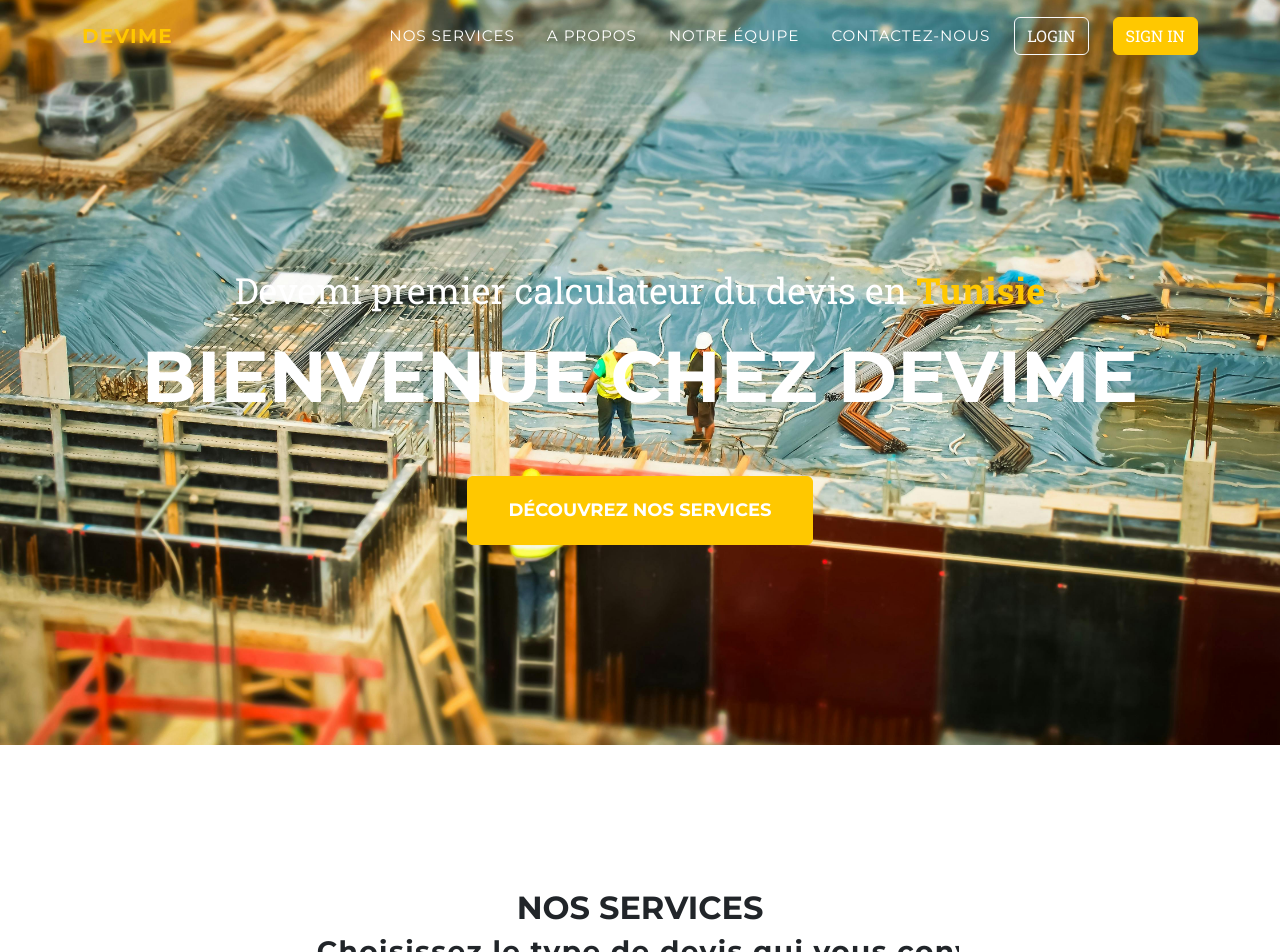
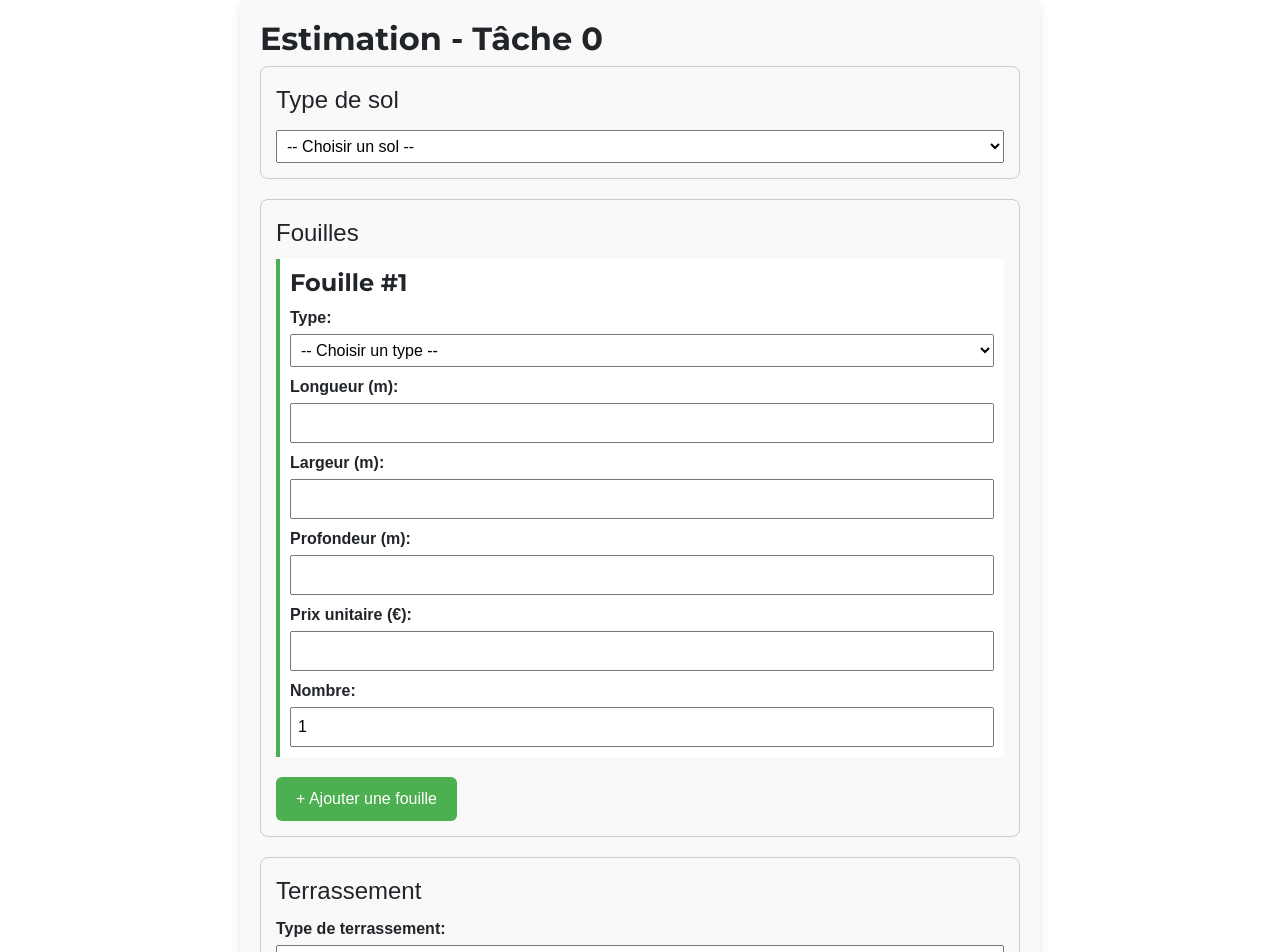
Before and after one commit to amirf95/Devime_react, a React (Vite) app in the folder devime-react/: page /estimation-tache0 in a window 1280 px wide. Shown: the top 952 px of the page. Built offline with nearby package versions, Linux system fonts and the light colour scheme; no server answers.

Commit message:
add form of task 0

```diff
--- a/devime-react/src/App.jsx
+++ b/devime-react/src/App.jsx
@@ -13,6 +13,7 @@ import Team from './components/homePage/Team';
 import Login from './components/authentification/LoginForm';
 import Register from './components/authentification/Register';
 import UserProfile from './components/authentification/userprofil';
+import Task0Form from "./components/estimation/Task0Form";
 
 function MainApp() {
   return (
@@ -38,6 +39,7 @@ function App() {
         <Route path="/*" element={<MainApp />} />
         <Route path="/register" element={<Register />} />
         <Route path="/profile" element={<UserProfile />} />
+        <Route path="/estimation-tache0" element={<Task0Form />} />
 
       </Routes>
     </Router>
--- /dev/null
+++ b/devime-react/src/components/estimation/Task0Form.css
@@ -0,0 +1,62 @@
+.form-container {
+  max-width: 800px;
+  margin: auto;
+  padding: 20px;
+  font-family: Arial;
+  background-color: #f9f9f9;
+  border-radius: 12px;
+  box-shadow: 0 0 8px rgba(0,0,0,0.1);
+}
+
+fieldset {
+  margin-bottom: 20px;
+  padding: 15px;
+  border-radius: 8px;
+  border: 1px solid #ccc;
+}
+
+.fouille-group {
+  padding: 10px;
+  margin-bottom: 10px;
+  background-color: #fff;
+  border-left: 4px solid #4CAF50;
+}
+
+label {
+  display: block;
+  margin-top: 8px;
+  font-weight: bold;
+}
+
+input, select, textarea {
+  width: 100%;
+  padding: 6px;
+  margin-top: 4px;
+}
+
+button {
+  padding: 10px 20px;
+  margin-top: 10px;
+  background-color: #4CAF50;
+  color: white;
+  border: none;
+  border-radius: 6px;
+  cursor: pointer;
+}
+
+.result-box {
+  margin-top: 20px;
+  background-color: #e6ffe6;
+  padding: 15px;
+  border: 1px solid #c3e6cb;
+  border-radius: 8px;
+}
+
+.error-box {
+  margin-top: 20px;
+  color: red;
+  background: #ffe6e6;
+  padding: 10px;
+  border: 1px solid red;
+  border-radius: 8px;
+}
--- /dev/null
+++ b/devime-react/src/components/estimation/Task0Form.jsx
@@ -0,0 +1,210 @@
+import React, { useState } from 'react';
+import axios from 'axios';
+import './Task0Form.css';
+
+const fouilleTypes = [
+  { value: 'pleine_masse', label: 'Fouille en pleine masse' },
+  { value: 'rigole', label: 'Fouille en rigole' },
+  { value: 'tranchee', label: 'Fouille en tranchée' },
+  { value: 'semelles_isolees', label: 'Fouille pour semelles isolées' },
+  { value: 'puits', label: 'Fouille en puits' },
+  { value: 'decapage_terre_vegetale', label: 'Décapage de terre végétale' },
+  { value: 'talus', label: 'Fouille en talus' },
+  { value: 'pieux', label: 'Fouille en pieux' },
+];
+
+const solOptions = [
+  { value: 'argile', label: 'Argile' },
+  { value: 'sable', label: 'Sable' },
+  { value: 'limon', label: 'Limon' },
+  { value: 'roche', label: 'Roche' },
+  { value: 'compact_meuble', label: 'Sol compact/meuble' },
+];
+
+const terrassementOptions = [
+  { value: 'deblais', label: 'Déblais' },
+  { value: 'remblais', label: 'Remblais' },
+  { value: 'mixte', label: 'Mixte' },
+  { value: 'modelage', label: 'Modelage de terrain' },
+];
+
+export default function Task0Form() {
+  const [fouilles, setFouilles] = useState([
+    { type_fouille: '', longueur: '', largeur: '', profondeur: '', diametre: '', prix_unitaire: '', nombre: 1 }
+  ]);
+  const [sol, setSol] = useState('');
+  const [terrassement, setTerrassement] = useState({ type_terrassement: '', prix_terrassement: '', description: '' });
+  const [result, setResult] = useState(null);
+  const [error, setError] = useState('');
+
+  const handleFouilleChange = (index, field, value) => {
+    const newFouilles = [...fouilles];
+    newFouilles[index][field] = value;
+    setFouilles(newFouilles);
+  };
+
+  const addFouille = () => {
+    setFouilles([...fouilles, { type_fouille: '', longueur: '', largeur: '', profondeur: '', diametre: '', prix_unitaire: '', nombre: 1 }]);
+  };
+
+  const handleSubmit = async (e) => {
+    e.preventDefault();
+    setError('');
+    try {
+      // Formatage des fouilles (parse float/int)
+      const formattedFouilles = fouilles.map(f => ({
+        type_fouille: f.type_fouille,
+        longueur: f.longueur ? parseFloat(f.longueur) : null,
+        largeur: f.largeur ? parseFloat(f.largeur) : null,
+        profondeur: parseFloat(f.profondeur),
+        diametre: f.diametre ? parseFloat(f.diametre) : null,
+        prix_unitaire: parseFloat(f.prix_unitaire),
+        nombre: parseInt(f.nombre),
+        // **NE PAS envoyer `estimation` ici**
+      }));
+
+      // Payload avec noms attendus côté backend
+      const payload = {
+        sol,
+        fouilles: formattedFouilles,
+        type_terrassement: terrassement.type_terrassement,
+        prix_terrassement: parseFloat(terrassement.prix_terrassement),
+        description: terrassement.description
+      };
+
+      const res = await axios.post('http://localhost:8000/api/estimations/', payload);
+      setResult(res.data);
+    } catch (err) {
+      console.error('Erreur détaillée :', err);
+      if (err.response) {
+        setError(`Erreur ${err.response.status} : ${JSON.stringify(err.response.data)}`);
+      } else if (err.request) {
+        setError("Le serveur n'est pas joignable.");
+      } else {
+        setError("Erreur inconnue : " + err.message);
+      }
+    }
+  };
+
+  return (
+    <div className="form-container">
+      <h2>Estimation - Tâche 0</h2>
+      <form onSubmit={handleSubmit}>
+
+        <fieldset>
+          <legend>Type de sol</legend>
+          <select required value={sol} onChange={e => setSol(e.target.value)}>
+            <option value="">-- Choisir un sol --</option>
+            {solOptions.map(opt => <option key={opt.value} value={opt.value}>{opt.label}</option>)}
+          </select>
+        </fieldset>
+
+        <fieldset>
+          <legend>Fouilles</legend>
+          {fouilles.map((fouille, index) => (
+            <div key={index} className="fouille-group">
+              <h4>Fouille #{index + 1}</h4>
+
+              <label>Type:</label>
+              <select
+                required
+                value={fouille.type_fouille}
+                onChange={e => handleFouilleChange(index, 'type_fouille', e.target.value)}
+              >
+                <option value="">-- Choisir un type --</option>
+                {fouilleTypes.map(ft => <option key={ft.value} value={ft.value}>{ft.label}</option>)}
+              </select>
+
+              <label>Longueur (m):</label>
+              <input
+                type="number" min="0" step="0.01"
+                value={fouille.longueur}
+                onChange={e => handleFouilleChange(index, 'longueur', e.target.value)}
+              />
+
+              <label>Largeur (m):</label>
+              <input
+                type="number" min="0" step="0.01"
+                value={fouille.largeur}
+                onChange={e => handleFouilleChange(index, 'largeur', e.target.value)}
+              />
+
+              <label>Profondeur (m):</label>
+              <input
+                type="number" min="0" step="0.01" required
+                value={fouille.profondeur}
+                onChange={e => handleFouilleChange(index, 'profondeur', e.target.value)}
+              />
+
+              {['pieux', 'puits'].includes(fouille.type_fouille) && (
+                <>
+                  <label>Diamètre (m):</label>
+                  <input
+                    type="number" min="0" step="0.01" required
+                    value={fouille.diametre}
+                    onChange={e => handleFouilleChange(index, 'diametre', e.target.value)}
+                  />
+                </>
+              )}
+
+              <label>Prix unitaire (€):</label>
+              <input
+                type="number" min="0" step="0.01" required
+                value={fouille.prix_unitaire}
+                onChange={e => handleFouilleChange(index, 'prix_unitaire', e.target.value)}
+              />
+
+              <label>Nombre:</label>
+              <input
+                type="number" min="1"
+                value={fouille.nombre}
+                onChange={e => handleFouilleChange(index, 'nombre', e.target.value)}
+              />
+            </div>
+          ))}
+          <button type="button" onClick={addFouille}>+ Ajouter une fouille</button>
+        </fieldset>
+
+        <fieldset>
+          <legend>Terrassement</legend>
+
+          <label>Type de terrassement:</label>
+          <select
+            required
+            value={terrassement.type_terrassement}
+            onChange={e => setTerrassement({ ...terrassement, type_terrassement: e.target.value })}
+          >
+            <option value="">-- Choisir un type --</option>
+            {terrassementOptions.map(opt => <option key={opt.value} value={opt.value}>{opt.label}</option>)}
+          </select>
+
+          <label>Prix total terrassement (€):</label>
+          <input
+            type="number" min="0" step="0.01" required
+            value={terrassement.prix_terrassement}
+            onChange={e => setTerrassement({ ...terrassement, prix_terrassement: e.target.value })}
+          />
+
+          <label>Description:</label>
+          <textarea
+            value={terrassement.description}
+            onChange={e => setTerrassement({ ...terrassement, description: e.target.value })}
+          />
+        </fieldset>
+
+        <button type="submit">💰 Calculer</button>
+      </form>
+
+      {error && <div className="error-message" style={{ color: 'red', marginTop: 10 }}>{error}</div>}
+
+      {result && (
+        <div className="result-box" style={{ marginTop: 20, padding: 10, border: '1px solid #ccc' }}>
+          <h3>Résultat de l’estimation</h3>
+          <p>Volume total de fouilles : {result.volume_total_fouilles} m³</p>
+          <p>Prix total fouilles : {result.prix_total_fouilles} €</p>
+          <p>Prix total estimation : {result.prix_total} €</p>
+        </div>
+      )}
+    </div>
+  );
+}
```
